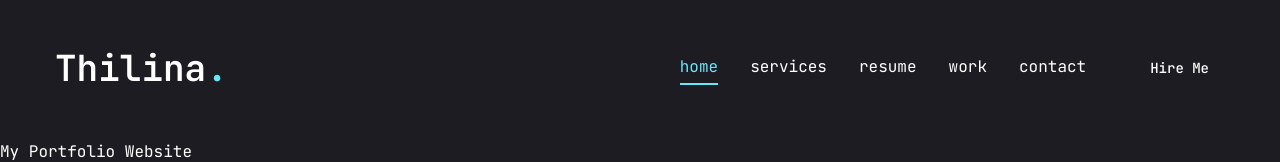
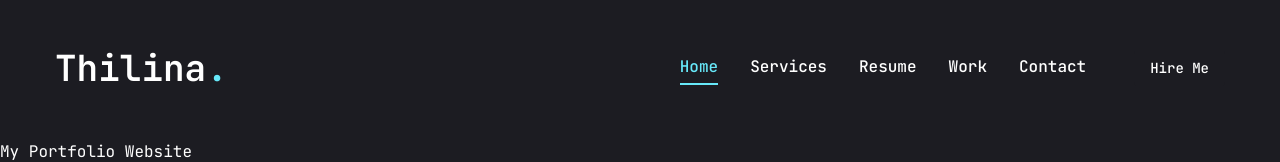
Before and after one commit to thilina330/my-portfolio, a Next.js app in the folder my-portfolio-website/: page / in a window 1280 px wide. Shown: the top 162 px of the page. Built offline with nearby package versions, Linux system fonts and the light colour scheme.

Commit message:
update nav

```diff
--- a/my-portfolio-website/components/Nav.jsx
+++ b/my-portfolio-website/components/Nav.jsx
@@ -30,13 +30,13 @@ const links = [
 
 const Nav = () => {
     const pathname = usePathname();
-    console.log(pathname);
+
 
   return (
     <nav className="flex gap-8">
         {links.map((link,index) => {
             return (
-                <Link key={index} href={link.path} className={`${link.path === pathname && "text-cyan-300 border-b-2 border-cyan-300" }`}>
+                <Link key={index} href={link.path} className={`${link.path === pathname && "text-cyan-300 border-b-2 border-cyan-300" } capitalize font-medium hover:text-cyan-300 transition-all`}>
                     {link.name}
                 </Link>
             )
```
